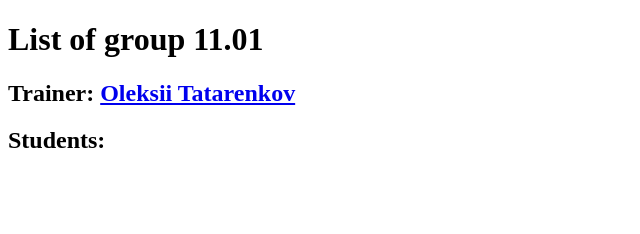
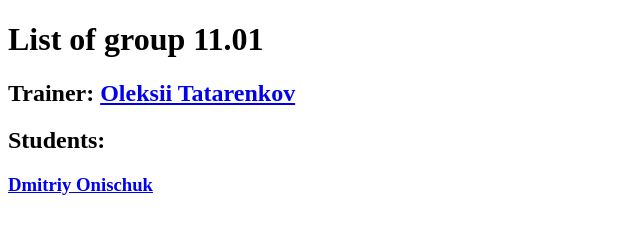
Before and after one commit to a-tatarenkov/group-11.01-19, a plain HTML site: page index.html in a window 1280 px wide. Shown: the whole page, without its empty margins (0-640 px from the left). Drawn offline with Linux system fonts and the light colour scheme.

Commit message:
add student Dmitro

```diff
--- a/index.html
+++ b/index.html
@@ -12,5 +12,6 @@
     <h1>List of group 11.01</h1>
     <h2>Trainer: <a href="https://github.com/a-tatarenkov">Oleksii Tatarenkov</a></h2>
     <h2>Students:</h2>
+    <h3><a href="https://github.com/Muzzy002">Dmitriy Onischuk</a></h3>
 </body>
 </html>
```
